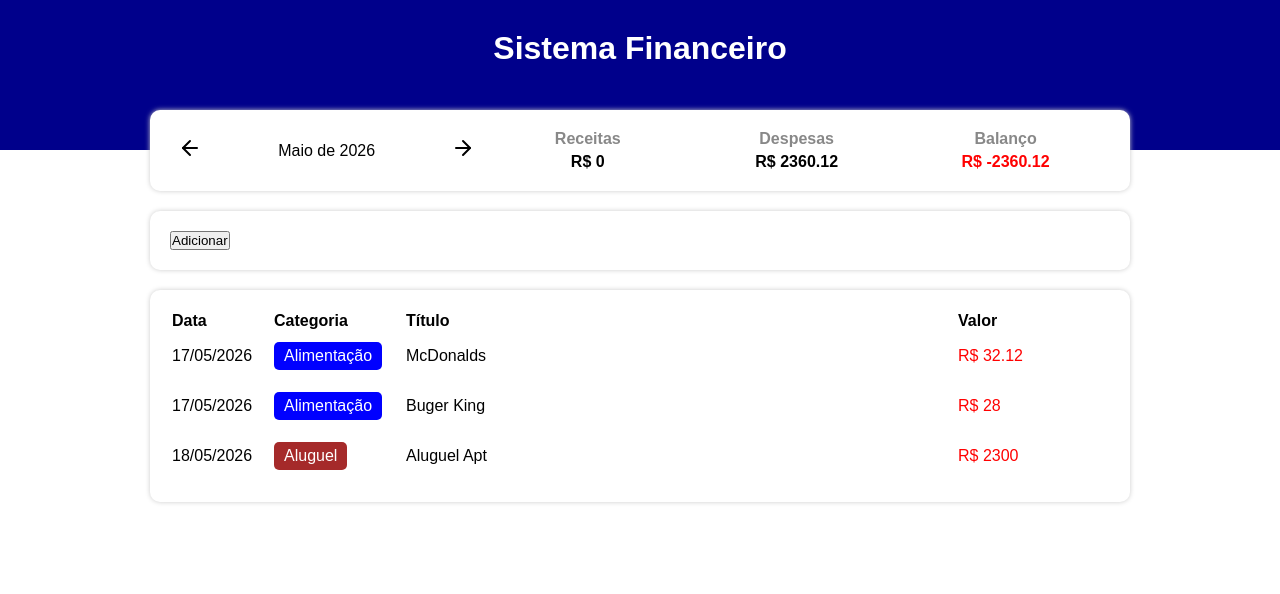
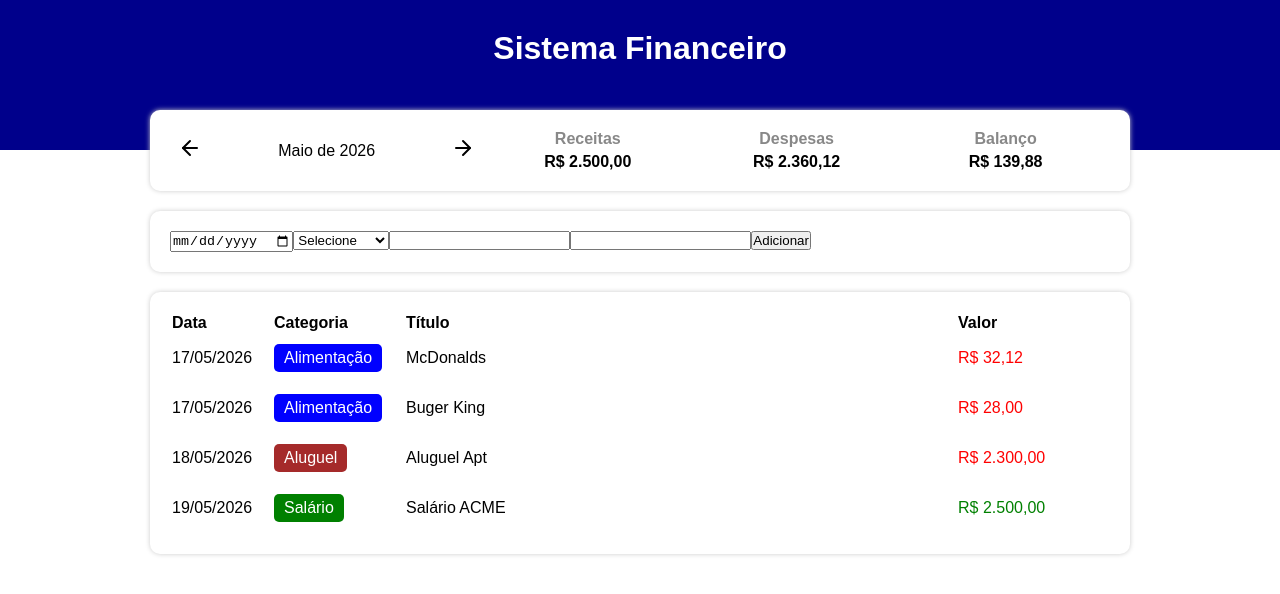
Before and after one commit to kabitschke/finance, a Next.js app: page / in a window 1280 px wide. Shown: the top 594 px of the page. Built offline with nearby package versions, Linux system fonts and the light colour scheme.

Commit message:
format number

```diff
--- a/package.json
+++ b/package.json
@@ -9,10 +9,12 @@
     "lint": "eslint"
   },
   "dependencies": {
+    "@hookform/resolvers": "^5.4.0",
     "lucide-react": "^1.16.0",
     "next": "16.2.6",
     "react": "19.2.4",
-    "react-dom": "19.2.4"
+    "react-dom": "19.2.4",
+    "react-hook-form": "^7.76.0"
   },
   "devDependencies": {
     "@types/node": "^20",
--- a/src/components/InfoArea/page.tsx
+++ b/src/components/InfoArea/page.tsx
@@ -14,6 +14,8 @@ type Props = {
 
 
 export const InfoArea = ({ currentMonth, onMonthChange, income, expense }: Props) => {
+
+    const balance = parseFloat((income - expense).toFixed(2));
 
     const handlePrevMonth = () => {
         let [year, month] = currentMonth.split('-');
@@ -50,13 +52,9 @@ export const InfoArea = ({ currentMonth, onMonthChange, income, expense }: Props
             </div>
 
             <div className={styles.resumeArea}>
-
                 <ResumeItem title="Receitas" value={income} />
                 <ResumeItem title="Despesas" value={expense} />
-                <ResumeItem title="Balanço" value={income - expense} />
-
-
-
+                <ResumeItem title="Balanço" value={balance} />
             </div>
         </div>
     )
--- a/src/components/InputArea/page.module.css
+++ b/src/components/InputArea/page.module.css
@@ -5,3 +5,13 @@
     padding: 20px;
     margin-top: 20px;
 }
+
+.formulario {
+    display: flex;
+    gap: 20px;
+    justify-content: center;
+}
+
+.formulario button {
+    cursor: pointer;
+}
--- a/src/components/InputArea/page.tsx
+++ b/src/components/InputArea/page.tsx
@@ -1,27 +1,64 @@
+import { useForm } from "react-hook-form";
+import { zodResolver } from "@hookform/resolvers/zod";
 import { Item } from '@/types/Item';
 import styles from './page.module.css';
+import { schema } from '@/components/schema';
+import { z } from "zod";
 
 type Props = {
     onAdd: (item: Item) => void;
 }
 
+
 export const InputArea = ({ onAdd }: Props) => {
 
-    const handleAddEvent = () => {
+    type FormData = z.infer<typeof schema>;
+    const form = useForm({
+        resolver: zodResolver(schema)
+    });
+
+    const { register, handleSubmit, formState: { errors } } = form;
+
+    const onSubmit = (data: FormData) => {
+
         let newList: Item = {
-            date: new Date(2026, 4, 21),
-            category: 'food',
-            title: 'Item de teste',
-            value: 250.25
-        };
+            date: new Date(data.date),
+            category: data.category,
+            title: data.title,
+            value: data.value
+        }
+        onAdd(newList);
+    };
 
-        onAdd(newList);
-    }
+
+
 
     return (
         <div className={styles.container}>
 
-            <button onClick={handleAddEvent}>Adicionar</button>
+            <form onSubmit={handleSubmit(onSubmit)}>
+
+                <input type="date" {...register("date")} />
+                {errors.date && <p>{errors.date.message}</p>}
+
+                <select {...register("category")}>
+                    <option value="">Selecione</option>
+                    <option value="food">Alimentação</option>
+                    <option value="rent">Aluguel</option>
+                    <option value="salary">Salário</option>
+                </select>
+                {errors.category && <p>{errors.category.message}</p>}
+
+                <input type="text" {...register("title")} />
+                {errors.title && <p>{errors.title.message}</p>}
+
+                <input type="text" {...register("value")} />
+                {errors.value && <p>{errors.value.message}</p>}
+
+                <button type="submit">Adicionar</button>
+
+            </form>
+
         </div>
     );
 }
--- a/src/components/ResumeItem/page.tsx
+++ b/src/components/ResumeItem/page.tsx
@@ -7,8 +7,6 @@ type Props = {
 
 export const ResumeItem = ({ title, value }: Props) => {
 
-
-
   return (
     <div className={styles.container}>
 
@@ -17,7 +15,10 @@ export const ResumeItem = ({ title, value }: Props) => {
       <div
         className={styles.info}
         style={{ color: `${value < 0 ? 'red' : 'black'}` }}
-      >R$ {value}</div>
+      >{value.toLocaleString('pt-BR', {
+        style: 'currency',
+        currency: 'BRL'
+      })}</div>
 
     </div>
   );
--- a/src/components/TableItem/page.tsx
+++ b/src/components/TableItem/page.tsx
@@ -21,11 +21,12 @@ export const TableItem = ({ item }: Props) => {
       <td className={styles.column}>{item.title}</td>
       <td className={styles.column}>
         <div style={{ color: `${categories[item.category].expensive ? 'red' : 'green'}` }}>
-          R$ {item.value}
+          {item.value.toLocaleString('pt-BR', {
+            style: 'currency',
+            currency: 'BRL'
+          })}
         </div>
       </td>
     </tr>
-
-
   );
 }
--- /dev/null
+++ b/src/components/schema.ts
@@ -0,0 +1,12 @@
+import { z } from "zod";
+
+export const schema = z.object({
+  date: z.string().min(1, "Data é obrigatória"),
+  category: z.string().min(1, "Categoria é obrigatória"),
+  title: z.string().min(1, "Título é obrigatório"),
+  value: z
+    .string()
+    .min(1, "Preencha o campo corretamente")
+    .regex(/^\d+$/, "Apenas números")
+    .transform((val) => Number(val))
+});
--- a/src/data/items.ts
+++ b/src/data/items.ts
@@ -4,5 +4,5 @@ export const items: Item[] = [
     { date: new Date(2026, 4, 17), category: 'food', title: 'McDonalds', value: 32.12 },
     { date: new Date(2026, 4, 17), category: 'food', title: 'Buger King', value: 28 },
     { date: new Date(2026, 4, 18), category: 'rent', title: 'Aluguel Apt', value: 2300 },
-    { date: new Date(2026, 5, 19), category: 'salary', title: 'Salário ACME', value: 4500 },
+    { date: new Date(2026, 4, 19), category: 'salary', title: 'Salário ACME', value: 2500 },
 ];
```
Also changed, not shown: 1 other file (tests, documents, lock files or other folders).
